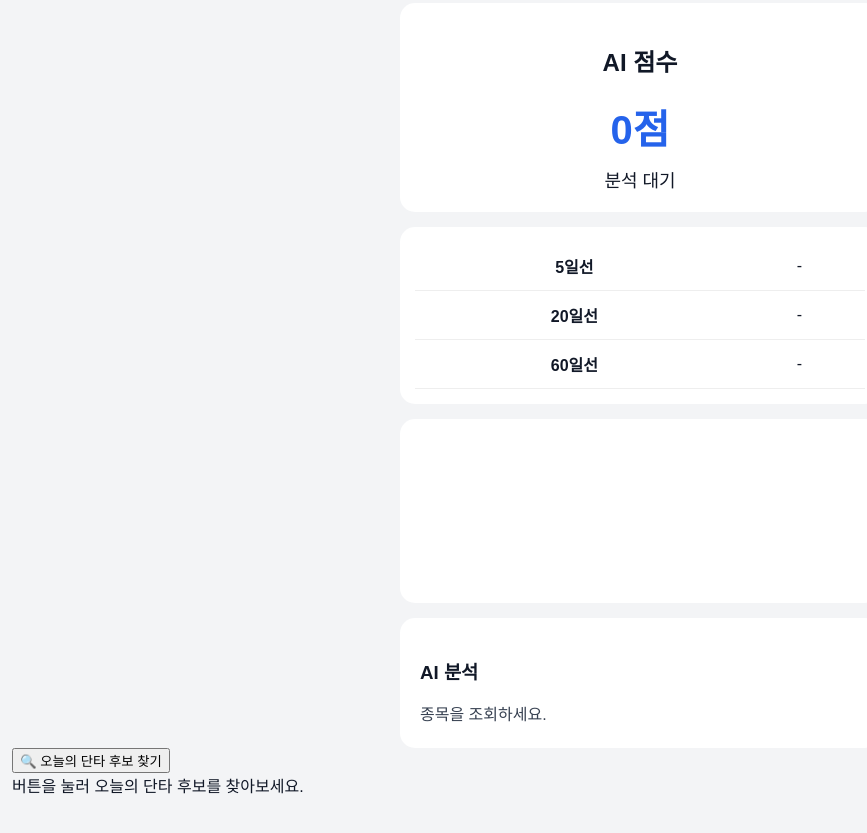
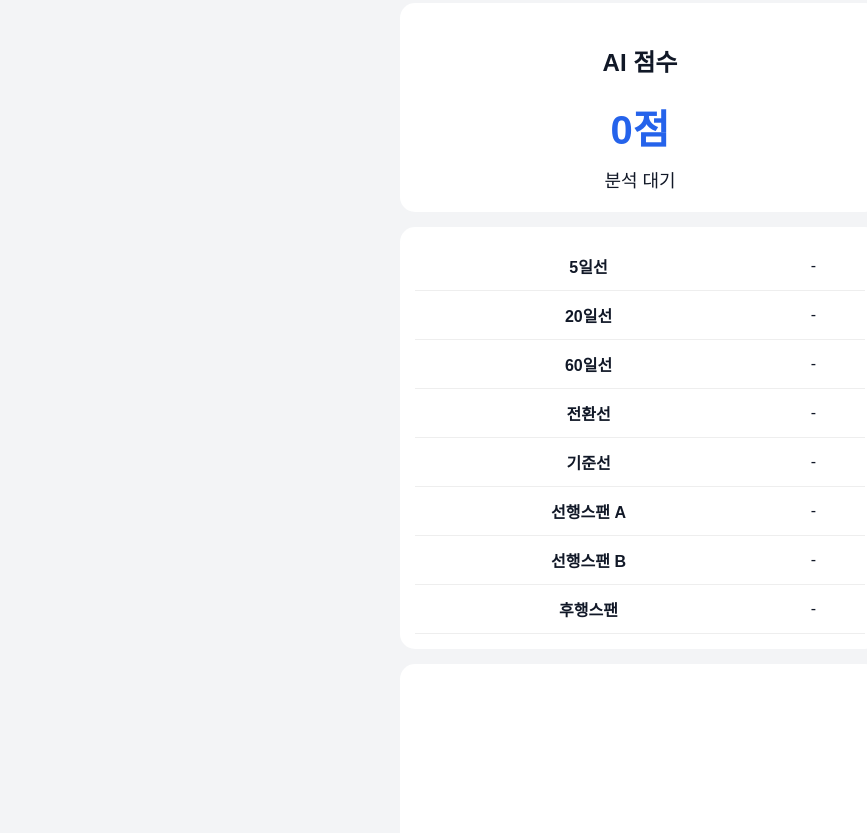
Before and after one commit to ASAN-INJU/first, a website: page index.html in a window 1280 px wide. Shown: the part 476-1309 px from the top of the page, without its empty margins (0-867 px from the left). Drawn offline with nearby package versions, Linux system fonts and the light colour scheme.

Commit message:
Add additional rows for conversion and baseline data

```diff
--- a/index.html
+++ b/index.html
@@ -118,7 +118,45 @@
                 <td id="ma60">-</td>
 
             </tr>
+<tr>
 
+    <th>전환선</th>
+
+    <td id="conversion">-</td>
+
+</tr>
+
+<tr>
+
+    <th>기준선</th>
+
+    <td id="base">-</td>
+
+</tr>
+
+<tr>
+
+    <th>선행스팬 A</th>
+
+    <td id="spanA">-</td>
+
+</tr>
+
+<tr>
+
+    <th>선행스팬 B</th>
+
+    <td id="spanB">-</td>
+
+</tr>
+
+<tr>
+
+    <th>후행스팬</th>
+
+    <td id="lagging">-</td>
+
+</tr>
         </table>
 
     </section>
```
